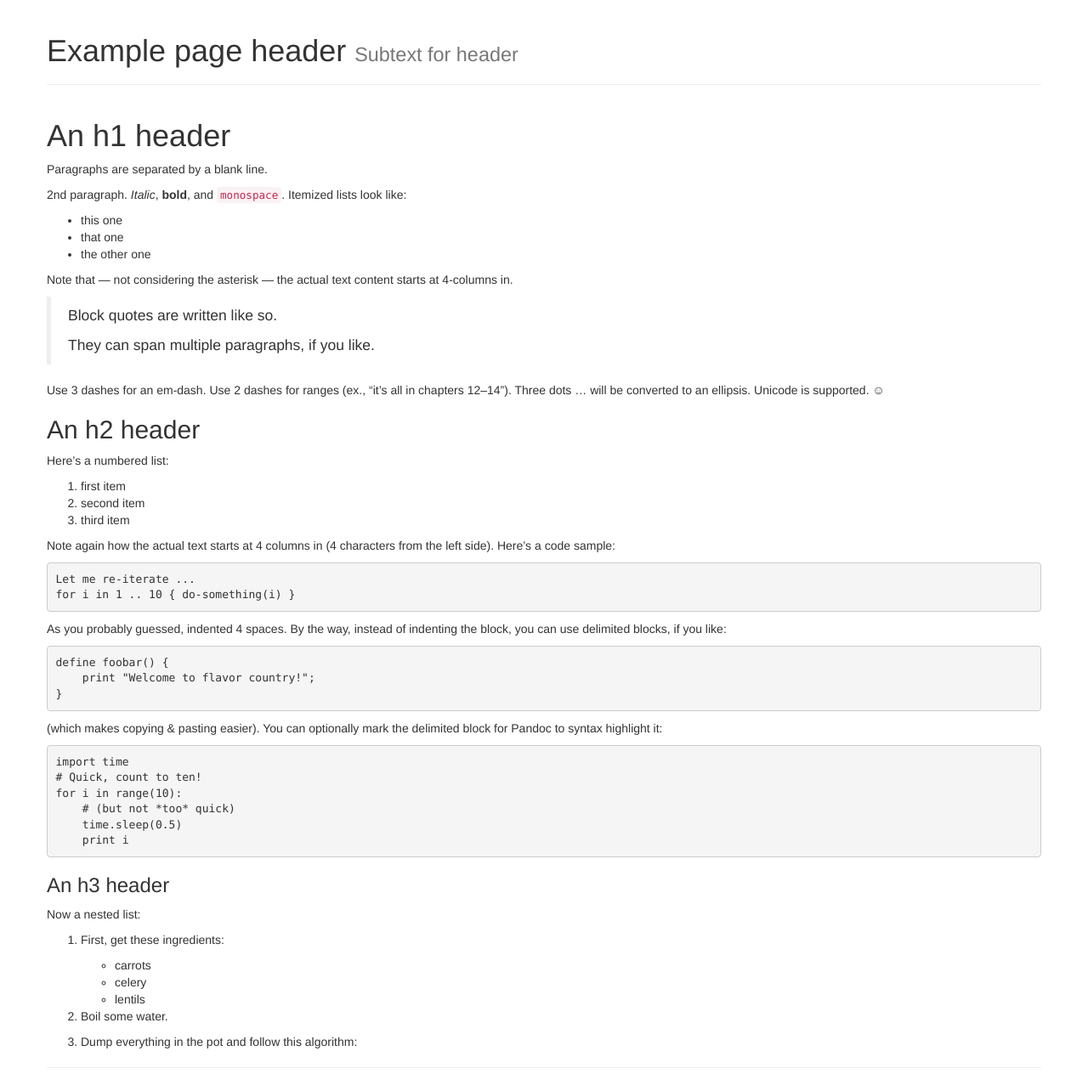
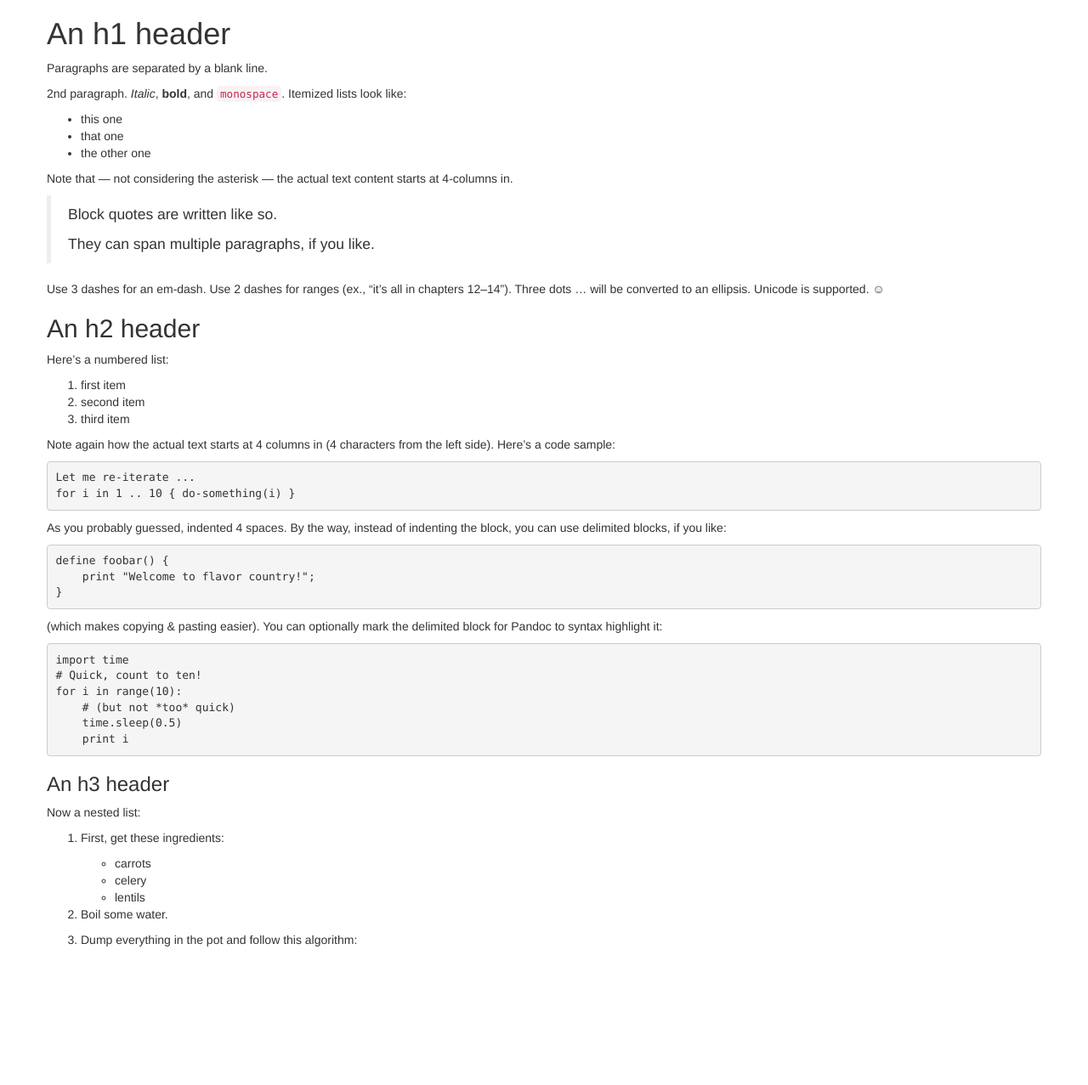
Before and after one commit to xpoveda/xpoveda.github.io, a Jekyll site: the page built from prueba1.html, in a window 1280 px wide. Shown: the whole page at 85% size. Built offline with Jekyll 4.4.1, drawn with Linux system fonts in a browser that asks for light colours; after the commit the page ends 1126 px from its top, so only the background shows below that.

Commit message:
modificacion

```diff
--- a/_layouts/default2.html
+++ b/_layouts/default2.html
@@ -9,8 +9,6 @@
 
     <!-- Bootstrap -->
     <link href="https://maxcdn.bootstrapcdn.com/bootstrap/3.3.7/css/bootstrap.min.css" rel="stylesheet">
-    <!--<link rel="stylesheet" type="text/css" href="https://cdnjs.cloudflare.com/ajax/libs/Primer/9.3.0/build.css">-->
-
 
     <!-- HTML5 shim and Respond.js for IE8 support of HTML5 elements and media queries -->
     <!-- WARNING: Respond.js doesn't work if you view the page via file:// -->
@@ -21,13 +19,7 @@
     <body>
     <div class="container">
      <div class="row">
-      <div class="page-header">
-        <h1>Example page header <small>Subtext for header</small></h1>
-     </div>
-     </div>
-     <div class="row">
       {{ content }}
-      <hr>
      </div>
     </div>
     <!-- jQuery (necessary for Bootstrap's JavaScript plugins) -->
```
